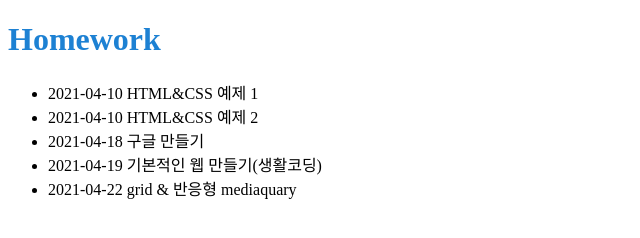
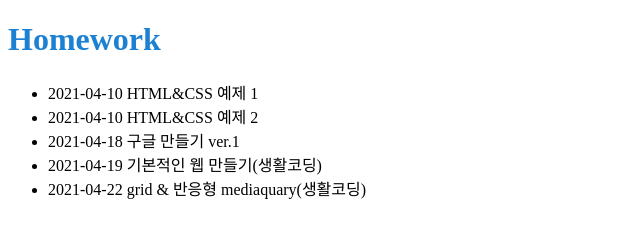
Before and after one commit to lazymole/project, a plain HTML site: page index.html in a window 1280 px wide. Shown: the whole page, without its empty margins (0-640 px from the left). Drawn offline with Linux system fonts and the light colour scheme.

Commit message:
index modified

```diff
--- a/index.html
+++ b/index.html
@@ -13,9 +13,9 @@
   <ul>
     <li><a href="hw/homework_20210410.html">2021-04-10 HTML&CSS 예제 1</a></li>
     <li><a href="hw/homework_20210410_2.html">2021-04-10 HTML&CSS 예제 2</a></li>
-    <li><a href="hw/cloning/google/google.html">2021-04-18 구글 만들기</a></li>
+    <li><a href="hw/cloning/google/google.html">2021-04-18 구글 만들기 ver.1</a></li>
     <li><a href="hw/web/index.html">2021-04-19 기본적인 웹 만들기(생활코딩)</a></li>
-    <li><a href="hw/web2/2_mediaquary.html">2021-04-22 grid & 반응형 mediaquary</a></li>
+    <li><a href="hw/web2/2_mediaquary.html">2021-04-22 grid & 반응형 mediaquary(생활코딩)</a></li>
   </ul>
 </body>
 </html>
```
